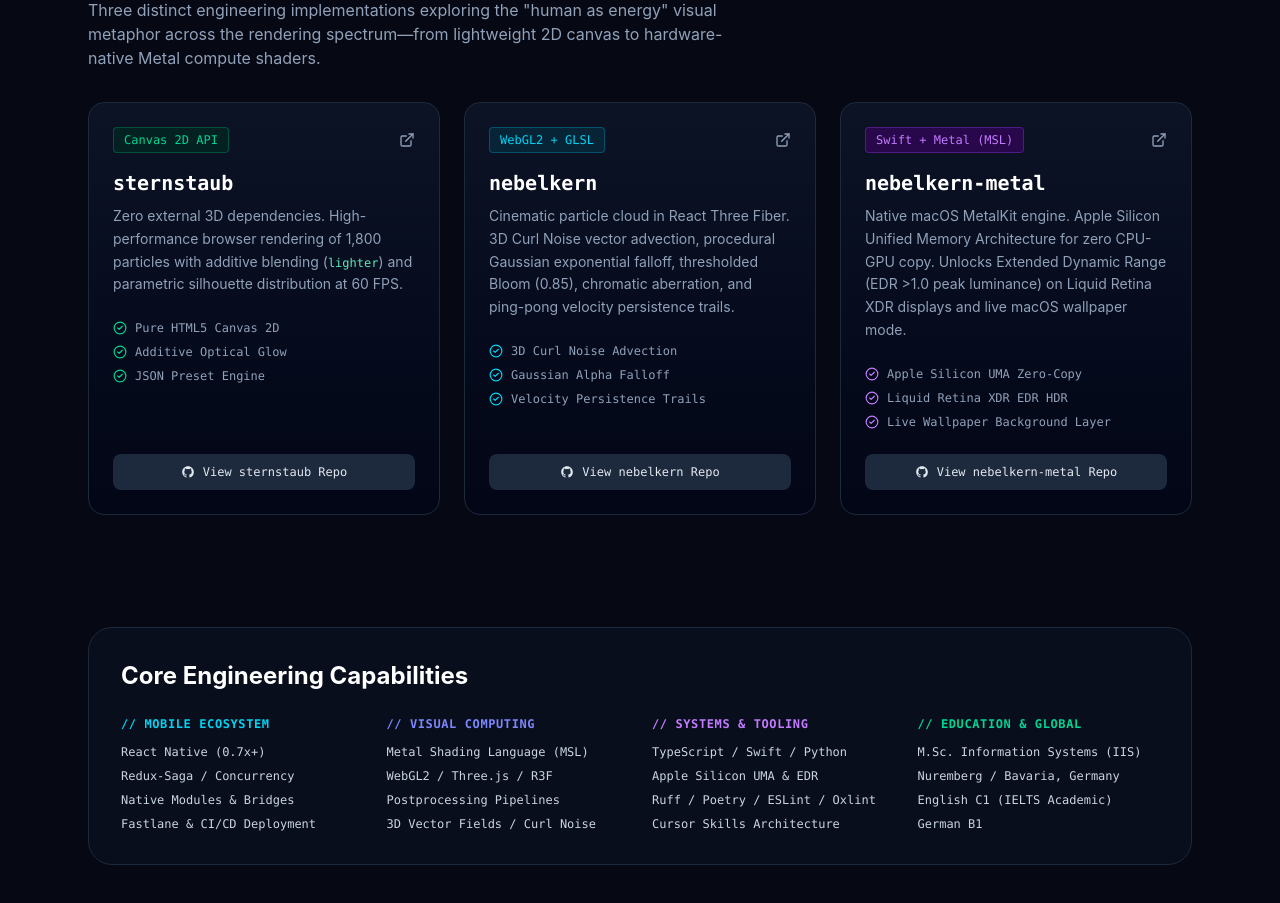
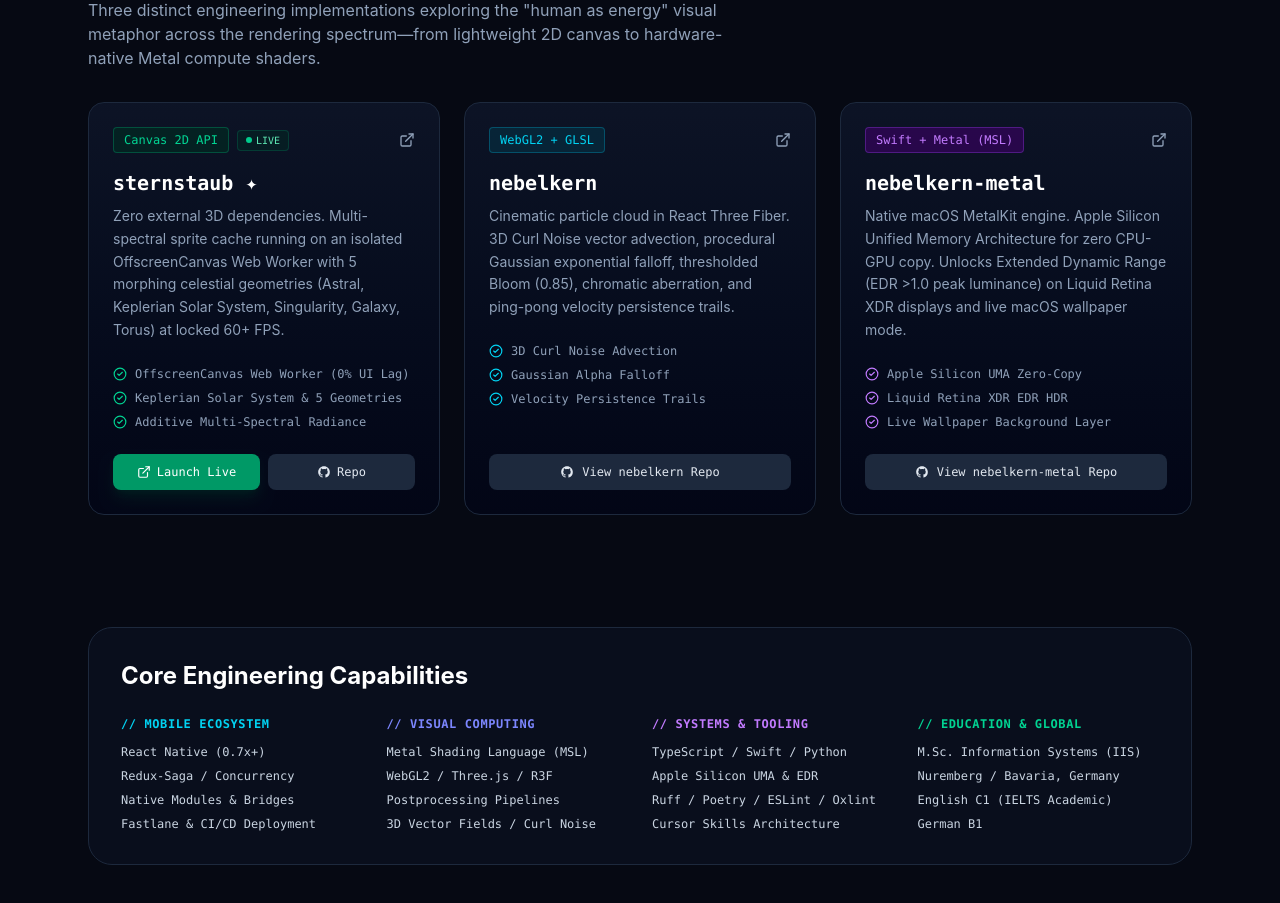
Before and after one commit to shikharthakur2404/portfolio, a React app: page / in a window 1280 px wide. Shown: the part 2520-3423 px from the top of the page. Built offline with nearby package versions, Linux system fonts and the light colour scheme; the HTML template or start-up script is replaced by a standard one.

Commit message:
✦ feat: add live deployment link and updated OffscreenCanvas engine spec to sternstaub card

```diff
--- a/src/App.tsx
+++ b/src/App.tsx
@@ -323,11 +323,16 @@ export default function App() {
             <div className="p-6 rounded-2xl bg-gradient-to-b from-slate-900/80 to-slate-950/80 border border-slate-800 flex flex-col justify-between">
               <div>
                 <div className="flex items-center justify-between mb-4">
+                  <div className="flex items-center gap-2">
                     <span className="font-mono text-xs text-emerald-400 bg-emerald-950/60 px-2.5 py-1 rounded border border-emerald-500/30">
                       Canvas 2D API
                     </span>
+                    <span className="flex items-center gap-1 font-mono text-[10px] text-emerald-300 bg-emerald-950/40 px-2 py-0.5 rounded border border-emerald-500/20">
+                      <span className="w-1.5 h-1.5 rounded-full bg-emerald-400 animate-pulse" /> LIVE
+                    </span>
+                  </div>
                   <a
-                    href="https://github.com/shikharthakur2404/sternstaub"
+                    href="https://shikharthakur2404.github.io/sternstaub/"
                     target="_blank"
                     rel="noreferrer"
                     className="text-slate-400 hover:text-white transition-colors"
@@ -335,30 +340,40 @@ export default function App() {
                     <ExternalLink className="w-4 h-4" />
                   </a>
                 </div>
-                <h3 className="text-xl font-bold text-white mb-2 font-mono">sternstaub</h3>
+                <h3 className="text-xl font-bold text-white mb-2 font-mono">sternstaub ✦</h3>
                 <p className="text-sm text-slate-400 leading-relaxed mb-6">
-                  Zero external 3D dependencies. High-performance browser rendering of 1,800 particles with additive blending (<code className="text-emerald-300 font-mono text-xs">lighter</code>) and parametric silhouette distribution at 60 FPS.
+                  Zero external 3D dependencies. Multi-spectral sprite cache running on an isolated OffscreenCanvas Web Worker with 5 morphing celestial geometries (Astral, Keplerian Solar System, Singularity, Galaxy, Torus) at locked 60+ FPS.
                 </p>
                 <div className="space-y-2 text-xs font-mono text-slate-400 mb-6">
                   <div className="flex items-center gap-2">
-                    <CheckCircle2 className="w-3.5 h-3.5 text-emerald-400" /> Pure HTML5 Canvas 2D
+                    <CheckCircle2 className="w-3.5 h-3.5 text-emerald-400" /> OffscreenCanvas Web Worker (0% UI Lag)
                   </div>
                   <div className="flex items-center gap-2">
-                    <CheckCircle2 className="w-3.5 h-3.5 text-emerald-400" /> Additive Optical Glow
+                    <CheckCircle2 className="w-3.5 h-3.5 text-emerald-400" /> Keplerian Solar System & 5 Geometries
                   </div>
                   <div className="flex items-center gap-2">
-                    <CheckCircle2 className="w-3.5 h-3.5 text-emerald-400" /> JSON Preset Engine
+                    <CheckCircle2 className="w-3.5 h-3.5 text-emerald-400" /> Additive Multi-Spectral Radiance
                   </div>
                 </div>
               </div>
+              <div className="grid grid-cols-2 gap-2">
+                <a
+                  href="https://shikharthakur2404.github.io/sternstaub/"
+                  target="_blank"
+                  rel="noreferrer"
+                  className="w-full py-2.5 rounded-lg bg-emerald-600 hover:bg-emerald-500 text-center font-mono text-xs font-medium text-white transition-colors flex items-center justify-center gap-1.5 shadow-lg shadow-emerald-950/50"
+                >
+                  <ExternalLink className="w-3.5 h-3.5" /> Launch Live
+                </a>
                 <a
                   href="https://github.com/shikharthakur2404/sternstaub"
                   target="_blank"
                   rel="noreferrer"
-                className="w-full py-2.5 rounded-lg bg-slate-800 hover:bg-slate-700 text-center font-mono text-xs text-slate-200 transition-colors flex items-center justify-center gap-2"
+                  className="w-full py-2.5 rounded-lg bg-slate-800 hover:bg-slate-700 text-center font-mono text-xs text-slate-200 transition-colors flex items-center justify-center gap-1.5"
                 >
-                <GithubIcon className="w-3.5 h-3.5" /> View sternstaub Repo
+                  <GithubIcon className="w-3.5 h-3.5" /> Repo
                 </a>
+              </div>
             </div>
 
             {/* Nebelkern */}
```
Lines whose indentation alone changed are shown as unchanged.
